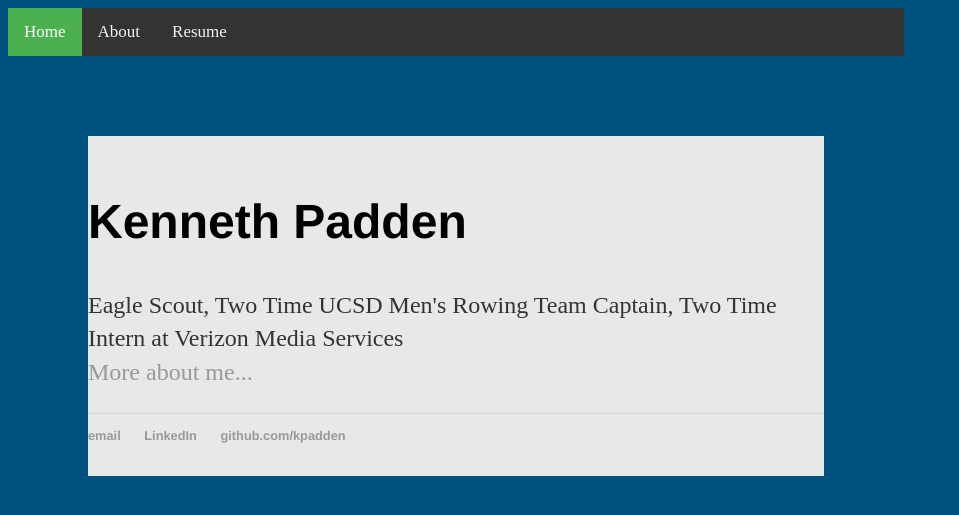
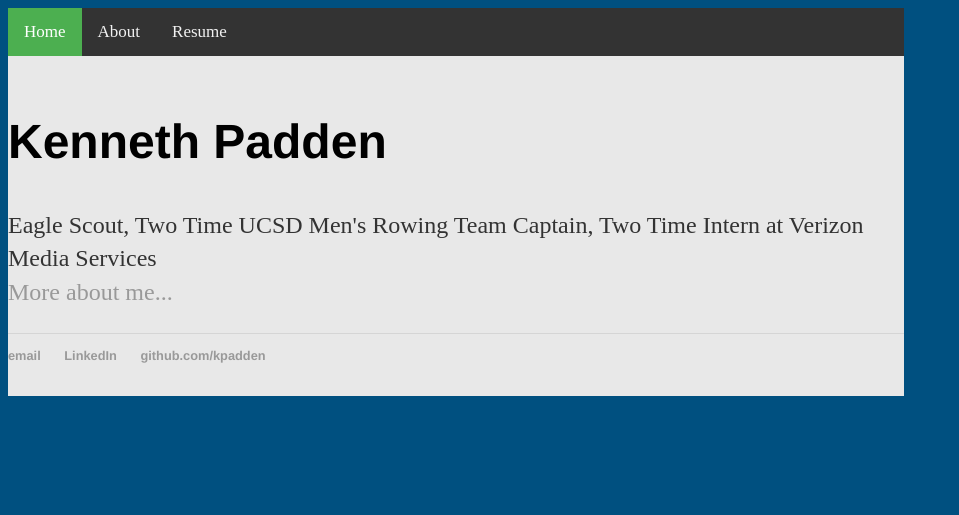
Before and after one commit to kpadden/kpadden.github.io, a Jekyll site: the page built from index.html, in a window 1280 px wide. Shown: the top 515 px of the page, without its empty margins (0-959 px from the left). Built offline with Jekyll 4.4.1, drawn with Linux system fonts in a browser that asks for light colours.

Commit message:
Update main.css

```diff
--- a/css/main.css
+++ b/css/main.css
@@ -1,11 +1,10 @@
 body {
-    top: 0;
     width: 70%;
     background-color: #005080;
 }
 
 section {
-    margin: 80px;
+    margin: 0px;
     background-color: #e8e8e8;
 }
 
```
